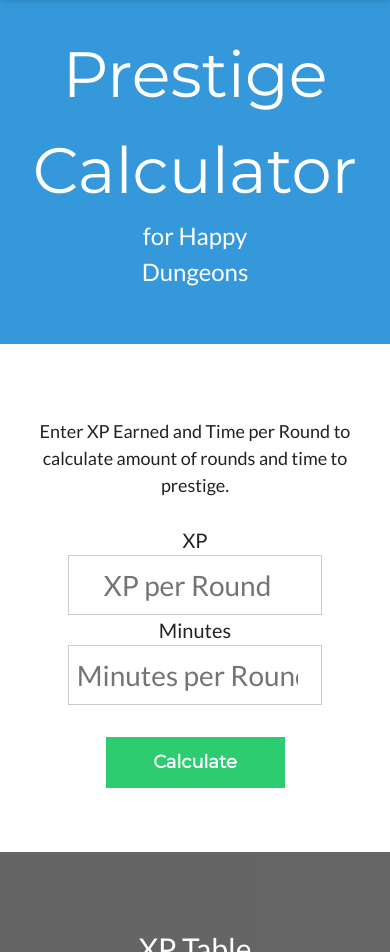
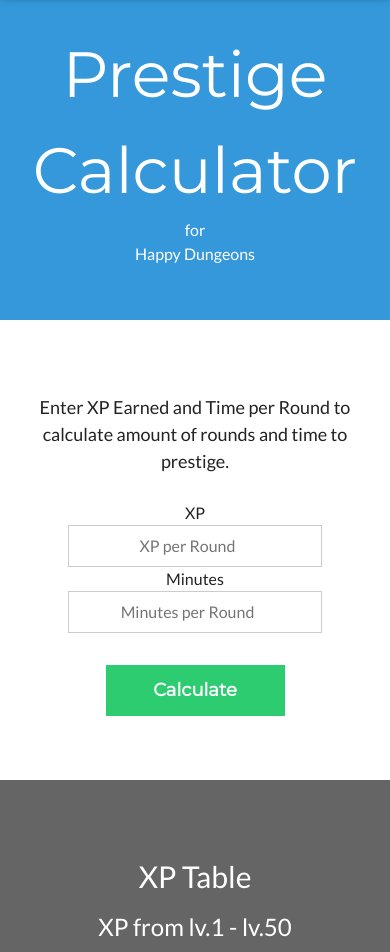
Before and after one commit to happykrusher/PrestigeCalculator, a plain HTML site: page index.html in a window 390 px wide. Shown: the part 54-1006 px from the top of the page. Drawn offline with nearby package versions, Linux system fonts and the light colour scheme.

Commit message:
fixes for < 800px screens
added media query

```diff
--- a/css/main.css
+++ b/css/main.css
@@ -122,6 +122,23 @@ textarea {
 #card-results footer {
   height: 4px;
 }
+
+/*For Smaller Screens*/
+@media only screen and (max-width: 800px) {
+    .move-up {
+      font-size: 16px;
+    }
+    #div-inputs {
+      font-size: 16px;
+      margin-bottom: 12px;
+    }
+
+    #div-inputs input{
+      font-size: 16px;
+    }
+}
+
+
 
 /* ==========================================================================
    Helper classes
--- a/index.html
+++ b/index.html
@@ -29,6 +29,8 @@
     .fa-anchor,.fa-coffee {font-size:200px}
   </style>
 
+  <!-- Website Created by Happy Krusher from Xbox One -->
+
 </head>
 <body>
 
@@ -49,7 +51,7 @@
 <!-- Header -->
 <header id="header" class="w3-container w3-flat-peter-river w3-center w3-padding-64">
   <h1 class="w3-margin-top w3-jumbo">Prestige Calculator</h1>
-  <h3 class="move-up">for Happy Dungeons</h3>
+  <h3 class="move-up">for <br> Happy Dungeons</h3>
 </header>
 
 <!-- First Grid -->
@@ -127,6 +129,8 @@
 
     <h2>XP Table</h2>
 
+    <h3 id="">XP from lv.1 - lv.50</h3>
+
     <h3 id="h-total-xp"></h3>
 
     <div class="w3-row w3-margin-top w3-margin-bottom">
--- a/js/main.js
+++ b/js/main.js
@@ -150,6 +150,6 @@ function populateXpData(json) {
 		}
 
 		//List total Xp from lv.1 - lv.50
-		$('#h-total-xp').text(maxXp.toString() + " XP from lv.1 - lv.50");
+		$('#h-total-xp').text(maxXp.toString());
 
 }
```
